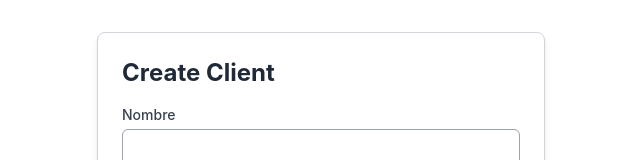
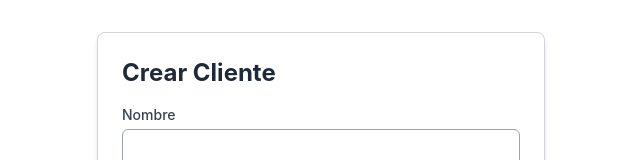
Before and after one commit to Ovtt17/gym-system-management, a React (Vite) app: page /clients/new in a window 1280 px wide. Shown: the top 160 px of the page, without its empty margins (319-959 px from the left). Built offline with nearby package versions, Linux system fonts and the light colour scheme.

Commit message:
feat: update AddClient title to Spanish "Crear Cliente"

```diff
--- a/src/components/client/AddClient.tsx
+++ b/src/components/client/AddClient.tsx
@@ -29,7 +29,7 @@
 
   return (
     <div className="max-w-md mx-auto mt-8 bg-white p-6 rounded-lg shadow-md border border-gray-300">
-      <h1 className="text-2xl font-bold mb-4 text-gray-800">Create Client</h1>
+      <h1 className="text-2xl font-bold mb-4 text-gray-800">Crear Cliente</h1>
       <form onSubmit={handleSubmit} className="space-y-4">
         <div>
           <label className="block text-sm font-medium mb-1 text-gray-700" htmlFor="nombre">
```
